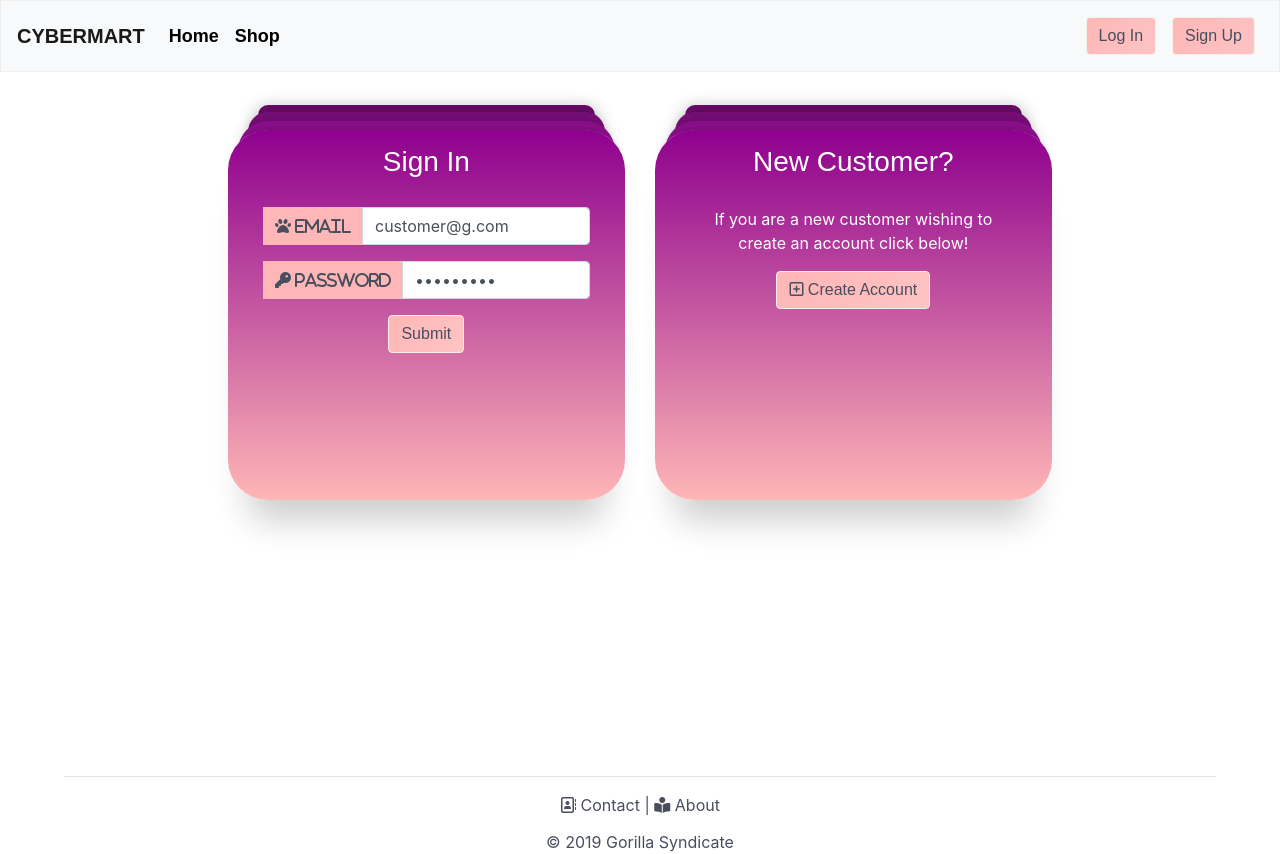
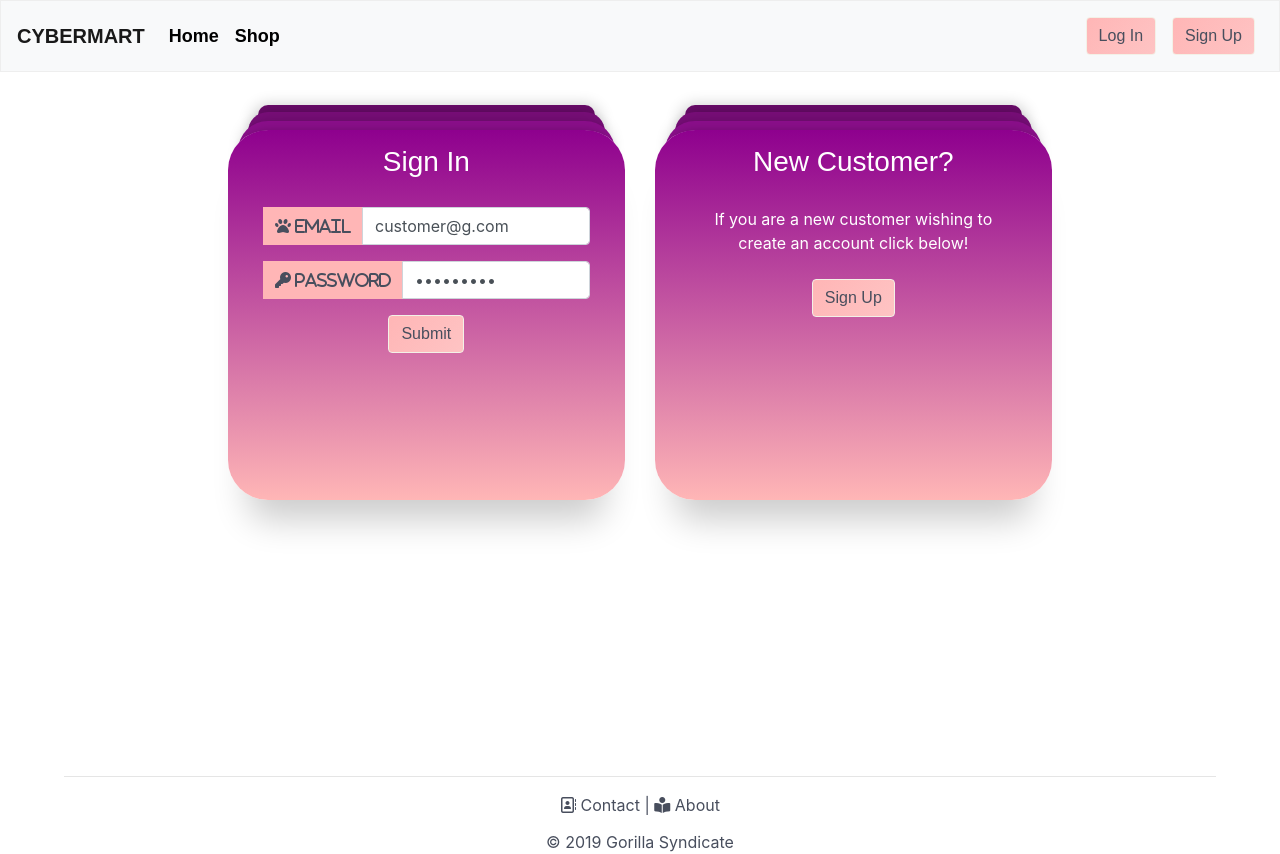
Before and after one commit to J91Branson/CyberMart, a React (Create React App) app in the folder client/: page /signin in a window 1280 px wide. Built offline with nearby package versions, Linux system fonts and the light colour scheme; a web font is replaced by a local one.

Commit message:
Styling - fixed links in login/signup

```diff
--- a/client/src/user/Signin.js
+++ b/client/src/user/Signin.js
@@ -1,6 +1,7 @@
 // Import React Packages
 import React, { useState } from "react";
 import { Redirect } from "react-router-dom";
+import { Link, withRouter } from "react-router-dom";
 
 // Import Files/Components
 import Content from "../layouts/Content/Content";
@@ -87,7 +88,7 @@ const Signin = () => {
                 </div>
                 <div className="card-body">
                     <p className="card-text">If you are a new customer wishing to create an account click below!</p>
-                    <a href="/signup" className="btn btn-primary login_btn"><i className="far fa-plus-square"></i> Create Account</a>
+                    <Link className="nav-link" to="/signup"><button className="login_btn btn btn-primary">Sign Up</button></Link>
                 </div>
             </div>
         </div>
--- a/client/src/user/Signup.js
+++ b/client/src/user/Signup.js
@@ -98,7 +98,7 @@ const Signup = () => {
                 </div>
                 <div className="card-body">
                     <p className="card-text">If you are already a customer wishing to sign into your account click below!</p>
-                    <a href="/signup" className="btn btn-primary login_btn"><i className="fas fa-sign-in-alt"></i> Sign In</a>
+                    <Link className="nav-link" to="/signin"><button className="login_btn btn btn-primary">Log In</button></Link>
                 </div>
             </div>
         </div>
```
Also changed, not shown: 2 other files (tests, documents, lock files or other folders).
